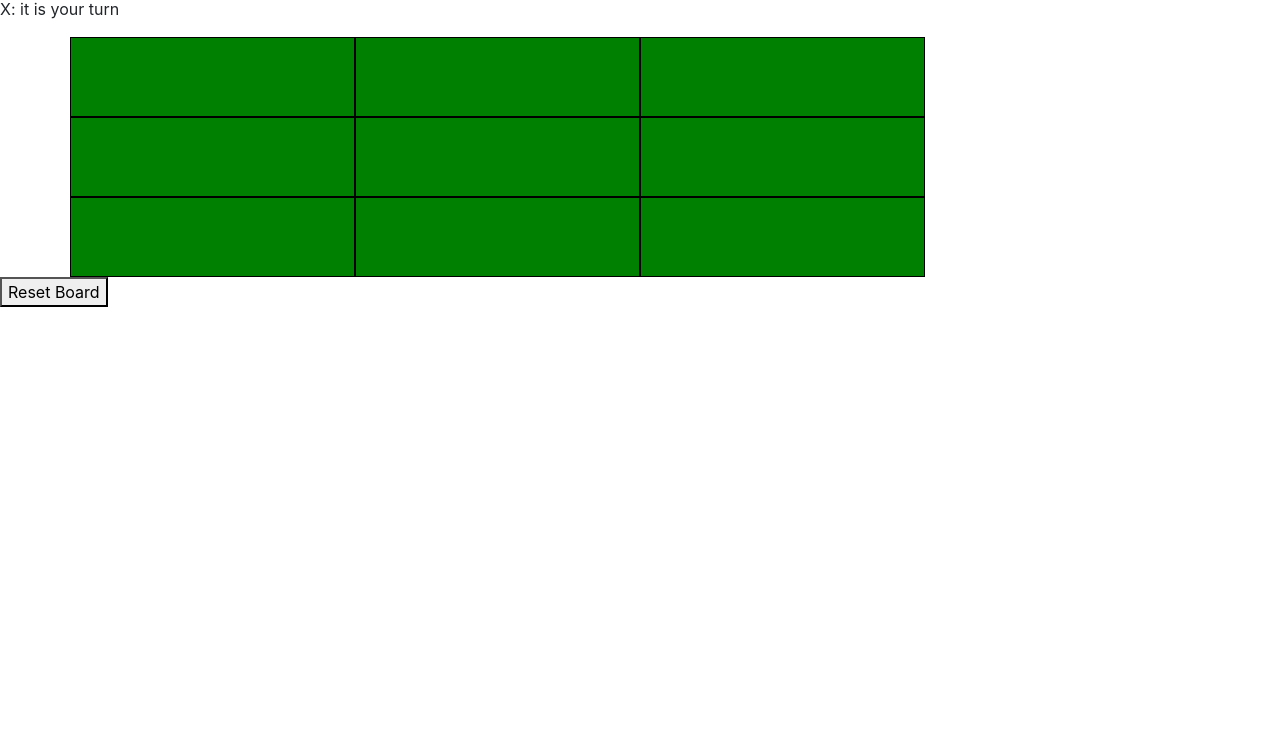
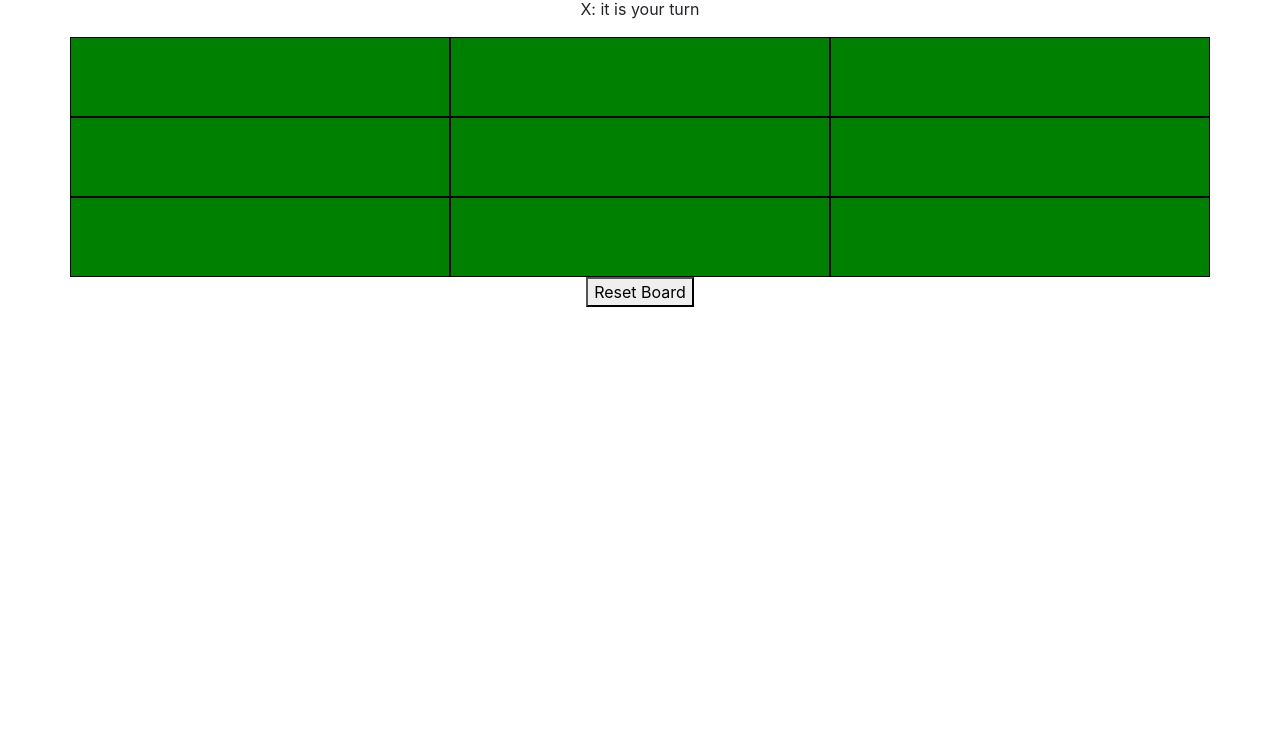
Before and after one commit to hjsharkey23/tic-tac-toe-client, a website built with webpack: page index.html in a window 1280 px wide. Shown: the part 59-800 px from the top of the page. Built offline with nearby package versions, Linux system fonts and the light colour scheme.

Commit message:
Clean up CSS and HTML
- Cleaned up CSS and centered board, and button, and user-messages

```diff
--- a/assets/styles/index.scss
+++ b/assets/styles/index.scss
@@ -1,12 +1,24 @@
 @import '~bootstrap/scss/bootstrap';
 
+.row {
+  text-align: center;
+}
 
-// .row {
-//   background-color: green;
-//   border: 1px solid black;
-//   display: flex;
-//
-// }
+h1 {
+  text-align: center;
+}
+
+p {
+  text-align: center;
+}
+
+#center-button {
+  text-align: center;
+}
+
+.container {
+
+}
 
 .box {
   align-items: center;
@@ -18,7 +30,3 @@
   justify-content: center;
 
 }
-
-.box#button {
-  background-color: yellow;
-}
--- a/index.html
+++ b/index.html
@@ -16,21 +16,23 @@
       <p id="user-message"></p>
 <div class="container">
 <div class="row">
-  <div class="col-sm-3 box" id="box0"></div>
-  <div class="col-sm-3 box" id="box1"></div>
-  <div class="col-sm-3 box" id="box2"></div>
+  <div class="col-sm box" id="box0"></div>
+  <div class="col-sm box" id="box1"></div>
+  <div class="col-sm box" id="box2"></div>
 </div>
 <div class="row">
-  <div class="col-sm-3 box" id="box3"></div>
-  <div class="col-sm-3 box" id="box4"></div>
-  <div class="col-sm-3 box" id="box5"></div>
+  <div class="col-sm box" id="box3"></div>
+  <div class="col-sm box" id="box4"></div>
+  <div class="col-sm box" id="box5"></div>
 </div>
 <div class="row">
-  <div class="col-sm-3 box" id="box6"></div>
-  <div class="col-sm-3 box" id="box7"></div>
-  <div class="col-sm-3 box" id="box8"></div>
+  <div class="col-sm box" id="box6"></div>
+  <div class="col-sm box" id="box7"></div>
+  <div class="col-sm box" id="box8"></div>
 </div>
 </div>
+<div id="center-button">
 <button id="reset">Reset Board</button>
+</div>
     </body>
 </html>
```
